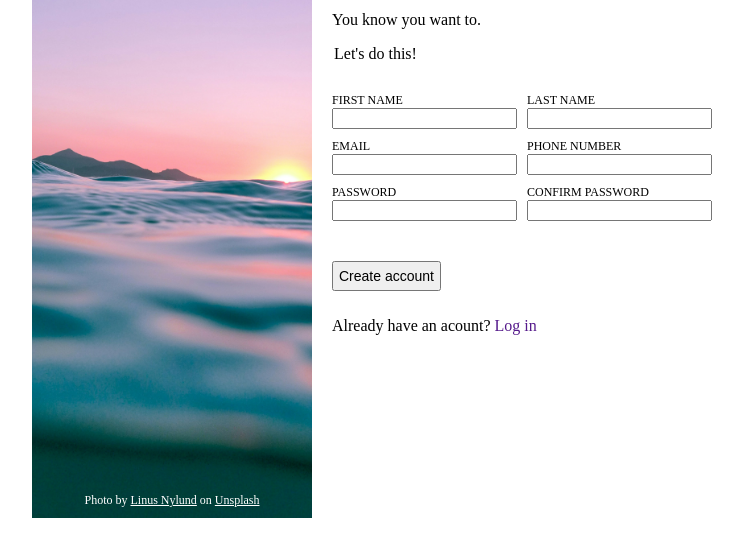
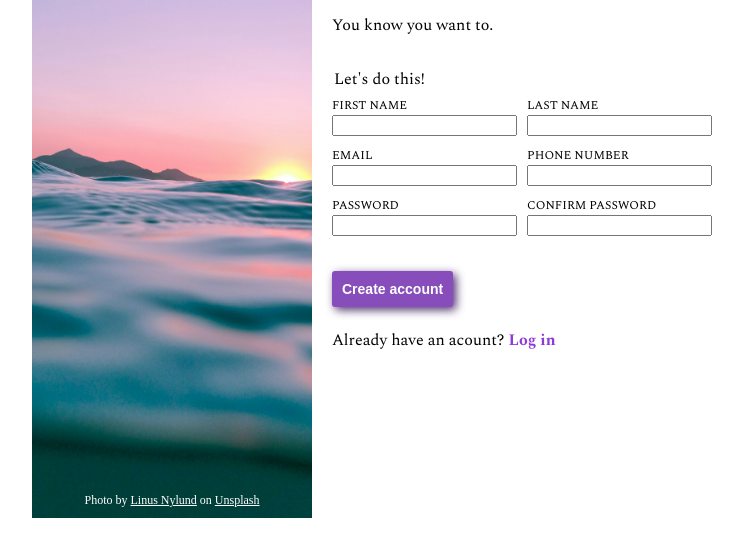
Before and after one commit to Adrian-Koh/signup-form, a plain HTML site: page index.html in a window 1280 px wide. Shown: the part 250-800 px from the top of the page, without its empty margins (258-1001 px from the left). Drawn offline with nearby package versions, Linux system fonts and the light colour scheme.

Commit message:
Add style to button

```diff
--- a/index.html
+++ b/index.html
@@ -4,6 +4,9 @@
     <meta charset="UTF-8">
     <meta name="viewport" content="width=device-width, initial-scale=1.0">
     <title>Signup Form</title>
+    <link rel="preconnect" href="https://fonts.googleapis.com">
+    <link rel="preconnect" href="https://fonts.gstatic.com" crossorigin>
+    <link href="https://fonts.googleapis.com/css2?family=Spectral:ital,wght@0,200;0,300;0,400;0,500;0,600;0,700;0,800;1,200;1,300;1,400;1,500;1,600;1,700;1,800&display=swap" rel="stylesheet">
     <link rel="stylesheet" href="styles.css">
 </head>
 <body>
@@ -19,7 +22,7 @@
             </div>
         </div>
         <div class="form-container">
-            <p class="signup-message">
+            <p class="signup-message tinos-regular">
                 This is not a real online service! You know you need something like this in your
                 life to help you realize your deepest dreams. Sign up <em>now</em> to get started.
             </p>
--- a/styles.css
+++ b/styles.css
@@ -35,10 +35,13 @@ body {
 .form-container {
     padding: 20px;
     width: 100%;
+    font-family: "Spectral", serif;
 }
 
 .login {
     text-decoration: none;
+    color: #9039da;
+    font-weight: 700;
 }
 
 .input-container {
@@ -91,15 +94,25 @@ label {
 }
 
 button {
-    padding: 5px;
-    margin: 10px 0;
+    padding: 10px;
+    font-weight: 600;
+    margin: 5px 0;
     font-size: 14px;
+    border-radius: 3px;
+    border: 0;
+    background-color: #874ebb;
+    box-shadow: #51306f 3px 3px 10px;
+    color: white;
 }
 
 .form-row:first-of-type {
-    margin-top: 30px;
+    margin-top: 5px;
 }
 
 .form-row:last-of-type {
     margin-bottom: 30px;
 }
+
+.signup-message:last-of-type {
+    margin-bottom: 30px;
+}
```
